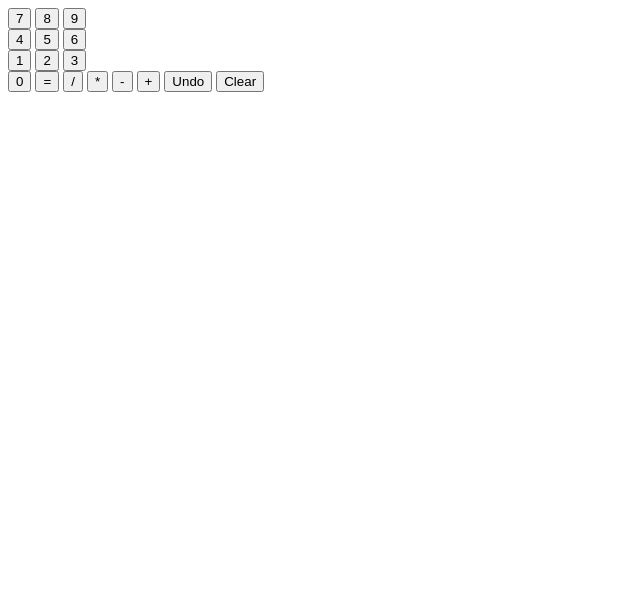
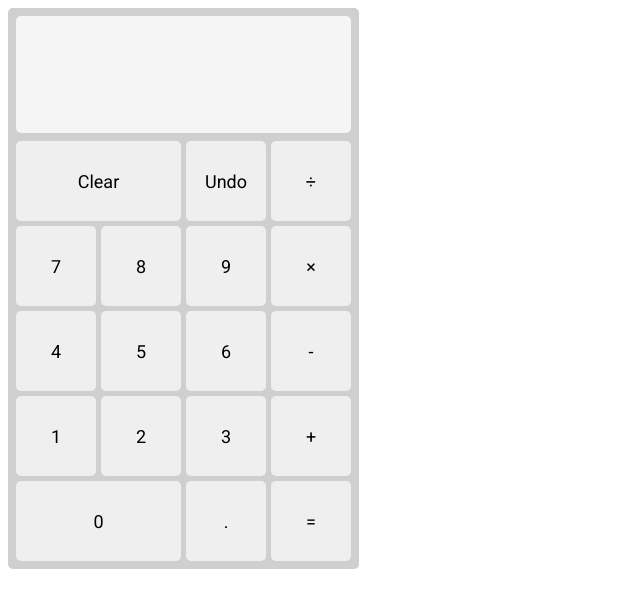
Before and after one commit to MatheusKisiolar/calculator, a plain HTML site: page index.html in a window 1280 px wide. Shown: the whole page, without its empty margins (0-640 px from the left). Drawn offline with Linux system fonts and the light colour scheme.

Commit message:
add intial styles and decimal operations

```diff
--- a/index.html
+++ b/index.html
@@ -5,33 +5,30 @@
   <meta http-equiv="X-UA-Compatible" content="IE=edge">
   <meta name="viewport" content="width=device-width, initial-scale=1.0">
   <script src="./script.js" defer></script>
+  <link rel="stylesheet" href="./styles.css">
   <title>Calculator</title>
 </head>
 <body>
   <div id="calculator">
     <div id="display"></div>
-    <div>
     <button class="digit" value="7">7</button>
     <button class="digit" value="8">8</button>
     <button class="digit" value="9">9</button>
-    </div>
-    <div>
     <button class="digit" value="4">4</button>
     <button class="digit" value="5">5</button>
     <button class="digit" value="6">6</button>
-    </div>
-    <div>
     <button class="digit" value="1">1</button>
     <button class="digit" value="2">2</button>
     <button class="digit" value="3">3</button>
-    </div>
+    <button class="digit" value="0">0</button>
+    <button class="digit" value=".">.</button>
 
-    <button class="digit" value="0">0</button>
-    <button id="equal">=</button>
-    <button class="operator" value="/">/</button>
-    <button class="operator" value="*">*</button>
+
+    <button class="operator" value="/">÷</button>
+    <button class="operator" value="*">×</button>
     <button class="operator" value="-">-</button>
     <button class="operator" value="+">+</button>
+    <button id="equal">=</button>
     <button id="undo">Undo</button>
     <button id="clear">Clear</button>
   </div>
--- a/script.js
+++ b/script.js
@@ -12,6 +12,9 @@ document.querySelector("#undo").addEventListener("click", undo);
 document.querySelector("#clear").addEventListener("click", clear);
 
 function type(e) {
+    if (e.target.value === "." && numberA.join("").includes(".") || numberB.join("").includes(".")) {
+        return;
+    }
     if (operator) {
         numberB.push(e.target.value);
         setDisplayValue();
@@ -33,6 +36,9 @@ function undo() {
 }
 
 function setOperator(e) {
+    if (!numberA.length && !result) {
+        return;
+    }
     if (numberB.length >= 1) {
         doOperation();
         operator = e.target.value;
@@ -78,20 +84,20 @@ function emptyData() {
 }
 
 function add(a, b) {
-    return a + b;
+    return +(a + b).toFixed(6);
 }
 
 function subtract(a, b) {
-    return a - b;
+    return +(a - b).toFixed(6);
 }
 
 function multiply(a, b) {
-    return a * b;
+    return +(a * b).toFixed(6);
 }
 
 function divide(a, b) {
     if (b === 0) return "nope";
-    return a / b;
+    return +(a / b).toFixed(6);
 }
 
 function operate(a, b, o) {
--- a/styles.css
+++ b/styles.css
@@ -0,0 +1,86 @@
+@import url('https://fonts.googleapis.com/css2?family=Roboto:ital,wght@0,100;0,300;0,400;0,500;0,700;0,900;1,100;1,300;1,400;1,500;1,700;1,900&display=swap');
+body {
+  font-family: 'Roboto', sans-serif;
+}
+
+#calculator {
+  display: grid;
+  grid-template-columns: 80px 80px 80px 80px;
+  grid-template-rows: 120px 80px 80px 80px 80px 80px;
+  row-gap: 5px;
+  column-gap: 5px;
+  background-color: rgb(207, 207, 207);
+  max-width: fit-content;
+  border-radius: 5px;
+  padding: 8px;
+}
+
+#display {
+  grid-row: 1 / 2;
+  grid-column: 1 / 5;
+  text-align: end;
+  font-size: 24px;
+  background-color: whitesmoke;
+  border-radius: 5px;
+  padding: 10px;
+  margin-bottom: 3px;
+}
+
+#clear {
+  grid-row: 2 / 3;
+  grid-column: 1 / 3;
+}
+
+#undo {
+  grid-row: 2 / 3;
+  grid-column: 3 / 4;
+}
+
+.operator[value="/"] {
+  grid-row: 2 / 3;
+  grid-column: 4 / 5;
+}
+
+.operator[value="*"] {
+  grid-row: 3 / 4;
+  grid-column: 4 / 5;
+}
+
+.operator[value="-"] {
+  grid-row: 4 / 5;
+  grid-column: 4 / 5;
+}
+
+.operator[value="+"] {
+  grid-row: 5 / 6;
+  grid-column: 4 / 5;
+}
+
+.digit[value="0"] {
+  grid-row: 6 / 7;
+  grid-column: 1 / 3;
+}
+
+.digit[value="."] {
+  grid-row: 6 / 7;
+  grid-column: 3 / 4;
+}
+
+#equal {
+  grid-row: 6 / 7;
+  grid-column: 4 / 5;
+}
+
+button {
+  border: none;
+  border-radius: 5px;
+  font-family: 'Roboto', sans-serif;
+  font-size: 18px;
+  transition: all 100ms;
+}
+
+button:hover {
+  cursor: pointer;
+  filter: brightness(1.05);
+  scale: 1.01;
+}
```
Lines whose indentation alone changed are shown as unchanged.
